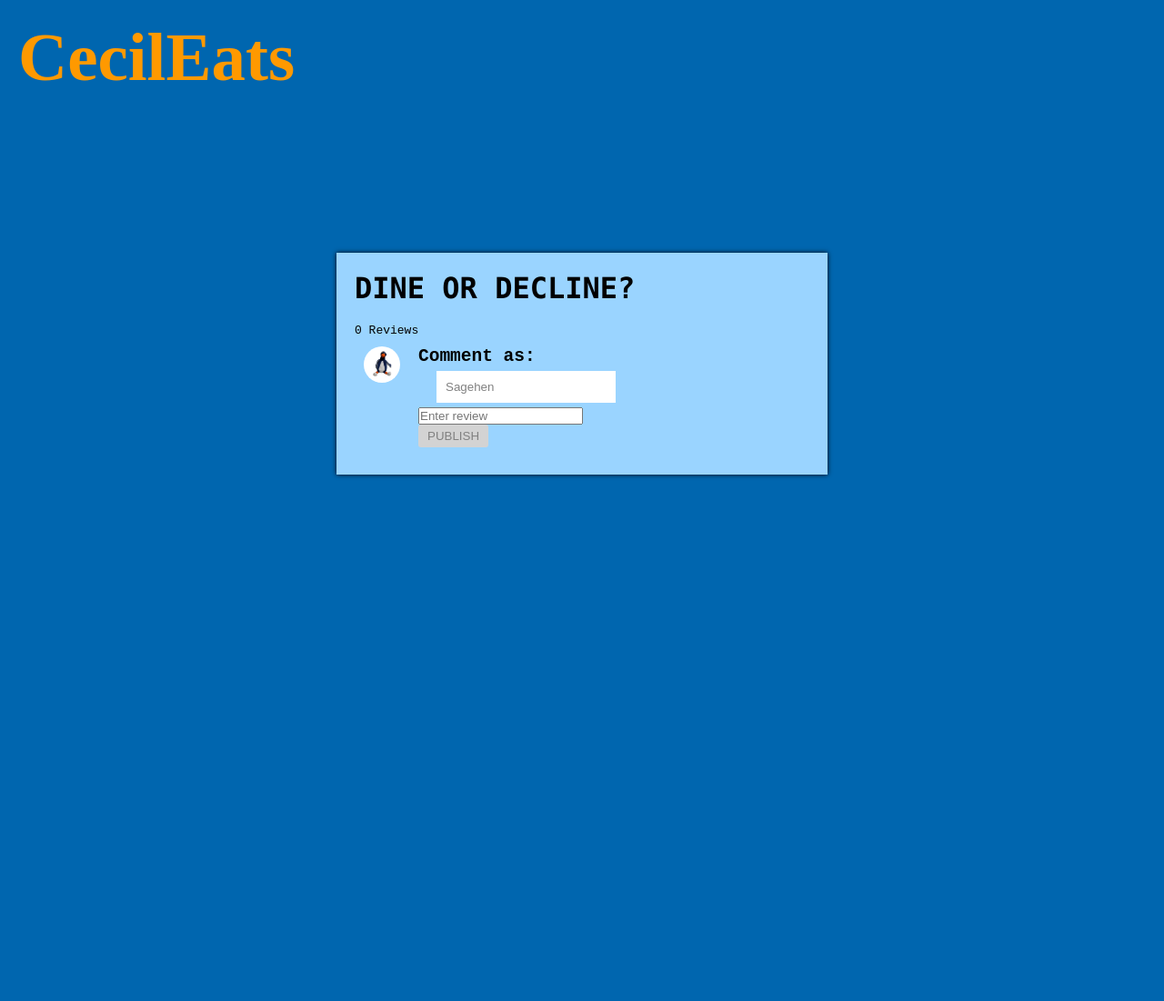
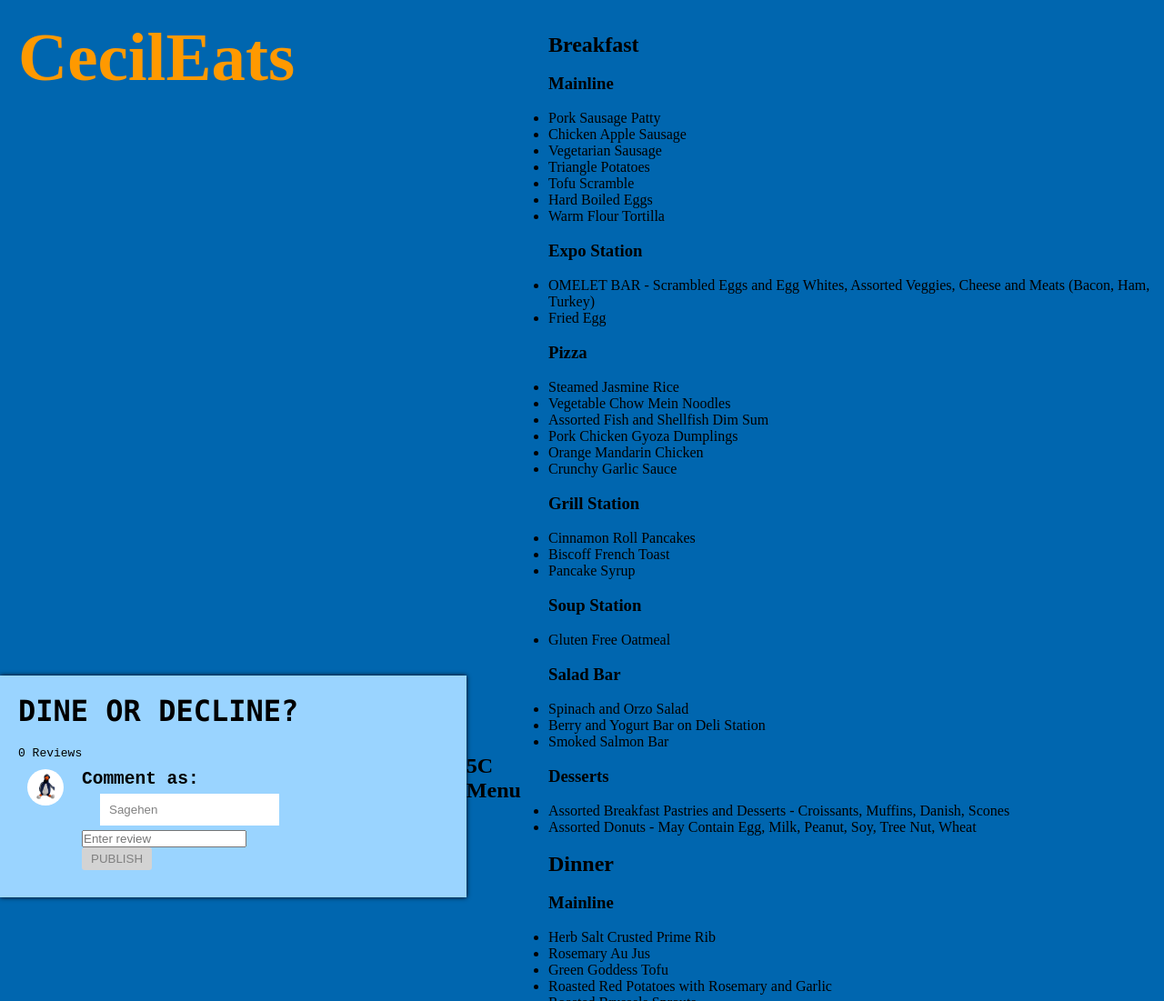
Before and after one commit to och1ro/hackathon_project, a website: page index.html in a window 1280 px wide. Shown: the top 1101 px of the page at 91% size. Before the commit the page ends 800 px from the top, so only its background shows below. Drawn offline with Linux system fonts and the light colour scheme.

Commit message:
Update index.html

```diff
--- a/index.html
+++ b/index.html
@@ -29,6 +29,135 @@
                     </div>
             </div>
         </div>
+    </div>
+
+    <div class="menu-title-container">
+        <h2>5C Menu</h2>
+        <br>
+    </div>
+
+    <div class="menu-container">
+            <br>
+            <br>
+            <h2>Breakfast</h2>
+            <br>
+            <h3>Mainline</h3>
+            <br>
+            <ul>
+                <li>Pork Sausage Patty</li>
+                <li>Chicken Apple Sausage</li>
+                <li>Vegetarian Sausage</li>
+                <li>Triangle Potatoes</li>
+                <li>Tofu Scramble</li>
+                <li>Hard Boiled Eggs</li>
+                <li>Warm Flour Tortilla</li>
+            </ul>
+
+            <br>
+            <h3>Expo Station</h3>
+            <br>
+            <ul>
+                <li>OMELET BAR - Scrambled Eggs and Egg Whites, Assorted Veggies, Cheese and Meats (Bacon, Ham, Turkey)</li>
+                <li>Fried Egg</li>
+            </ul>
+            <br>
+            <h3>Pizza</h3>
+            <br>
+            <ul>
+                <li>Steamed Jasmine Rice</li>
+                <li>Vegetable Chow Mein Noodles</li>
+                <li>Assorted Fish and Shellfish Dim Sum</li>
+                <li>Pork Chicken Gyoza Dumplings</li>
+                <li>Orange Mandarin Chicken</li>
+                <li>Crunchy Garlic Sauce</li>
+            </ul>
+            <br>
+            <h3>Grill Station</h3>
+            <br>
+            <ul>
+                <li>Cinnamon Roll Pancakes</li>
+                <li>Biscoff French Toast</li>
+                <li>Pancake Syrup</li>
+            </ul>
+            <br>
+            <h3>Soup Station</h3>
+            <br>
+            <ul>
+                <li>Gluten Free Oatmeal</li>
+            </ul>
+            <br>
+            <h3>Salad Bar</h3>
+            <br>
+            <ul>
+                <li>Spinach and Orzo Salad</li>
+                <li>Berry and Yogurt Bar on Deli Station</li>
+                <li>Smoked Salmon Bar</li>
+            </ul>
+            <br>
+            <h3>Desserts</h3>
+            <br>
+            <ul>
+                <li>Assorted Breakfast Pastries and Desserts - Croissants, Muffins, Danish, Scones</li>
+                <li>Assorted Donuts - May Contain Egg, Milk, Peanut, Soy, Tree Nut, Wheat</li>
+            </ul>
+            <br>
+            <h2>Dinner</h2>
+            <br>
+            <h3>Mainline</h3>
+            <br>
+            <ul>
+                <li>Herb Salt Crusted Prime Rib</li>
+                <li>Rosemary Au Jus</li>
+                <li>Green Goddess Tofu</li>
+                <li>Roasted Red Potatoes with Rosemary and Garlic</li>
+                <li>Roasted Brussels Sprouts</li>
+                <li>Steakhouse Spinach</li>
+            </ul>
+            <br>
+            <h3>Expo Station</h3>
+            <br>
+            <ul>
+                <li>Stir Fry Noodle Bowl</li>
+                <li>Protein Add On - Simply Baked Tofu</li>
+                <li>Protein Add On - Sauteed Shrimp</li>
+            </ul>
+            <br>
+            <h3>Pizza</h3>
+            <br>
+            <ul>
+                <li>Cheese Pizza</li>
+                <li>Pepperoni Pizza</li>
+                <li>Thai Chicken Pizza</li>
+            </ul>
+            <br>
+            <h3>Grill Station</h3>
+            <br>
+            <ul>
+                <li>Avocado Bacon Breakfast Burger</li>
+                <li>Grilled Halal Chicken Breast</li>
+                <li>French Fries</li>
+                <li>Onion Rings</li>
+            </ul>
+            <br>
+            <h3>Soup Station</h3>
+            <br>
+            <ul>
+                <li>Minestrone Soup</li>
+            </ul>
+            <br>
+            <h3>Salad Bar</h3>
+            <br>
+            <ul>
+                <li>Caesar Salad</li>
+            </ul>
+            <br>
+            <h3>Desserts</h3>
+            <br>
+            <ul>
+                <li>Assorted Pies, Cookies, Cupcakes, Cakes</li>
+                <li>Vegan Brownie</li>
+            </ul>
+
     </div>
 
 <script>
```
